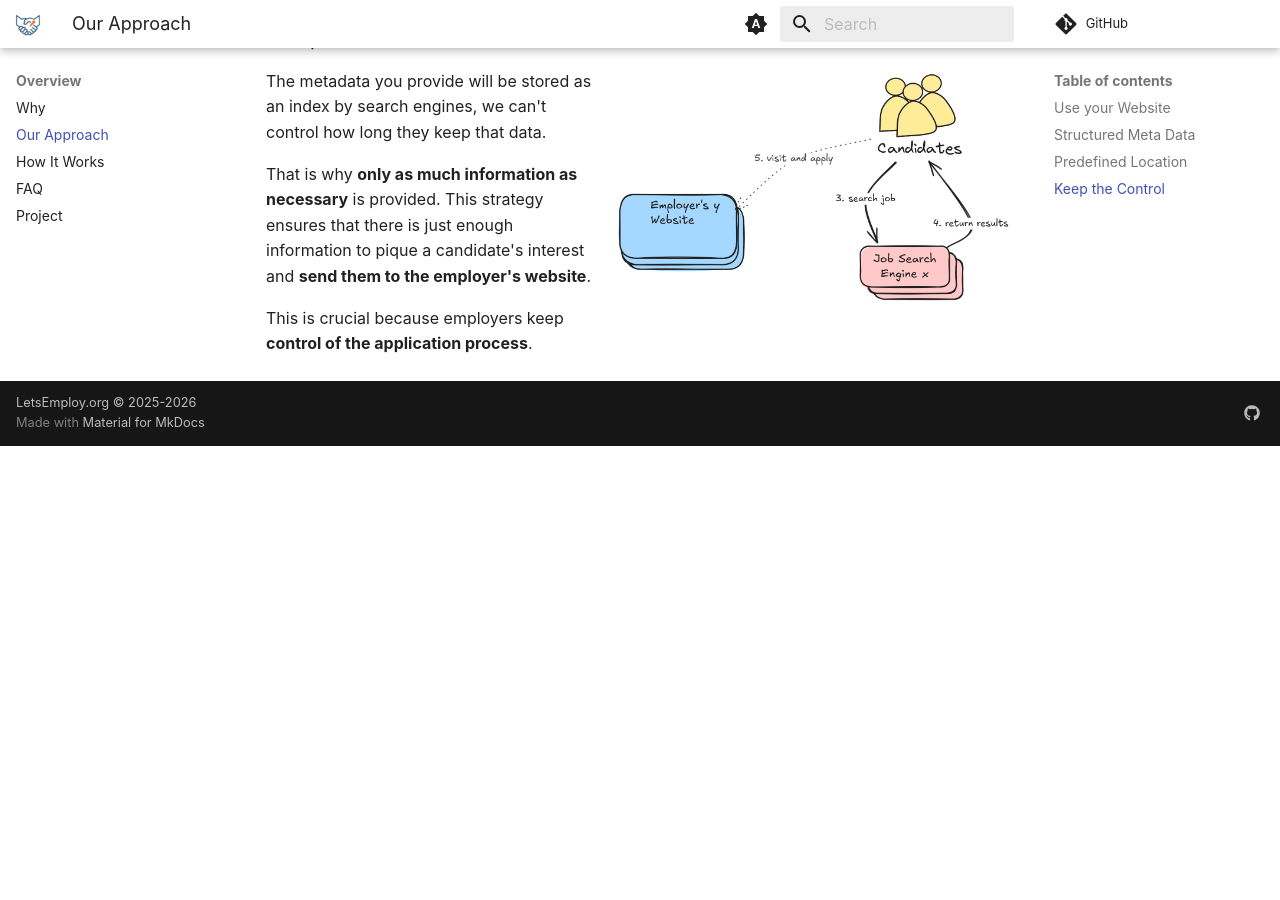
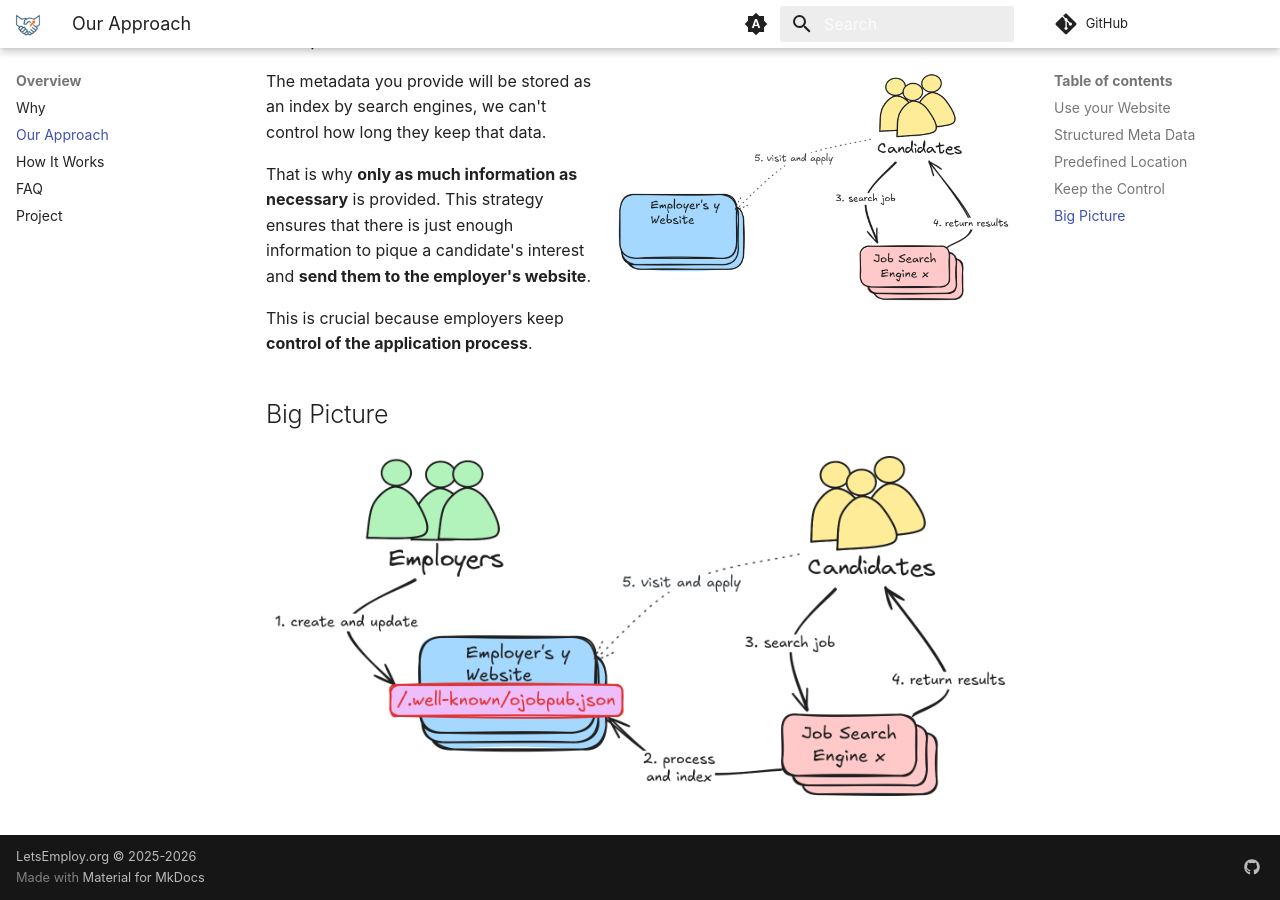
Before and after one commit to letsemploy/docs, an MkDocs documentation site: the page built from docs/overview/approach.md, in a window 1280 px wide and 900 px high, scrolled down 1530 px. Built offline with MkDocs 1.6.1 and Material for MkDocs 9.7.7, drawn with Linux system fonts in a browser that asks for light colours; comment, search, counter and statistics services are not loaded; before the commit the page ends 1976 px from its top, so only the background shows below that.

Commit message:
Add Big Picture section to approach documentation

```diff
--- a/docs/overview/approach.md
+++ b/docs/overview/approach.md
@@ -46,3 +46,8 @@ The metadata you provide will be stored as an index by search engines, we can't
 That is why **only as much information as necessary** is provided. This strategy ensures that there is just enough information to pique a candidate's interest and **send them to the employer's website**.
 
 This is crucial because employers keep **control of the application process**.
+
+
+## Big Picture
+
+![](/static/nutshell.png)
```
